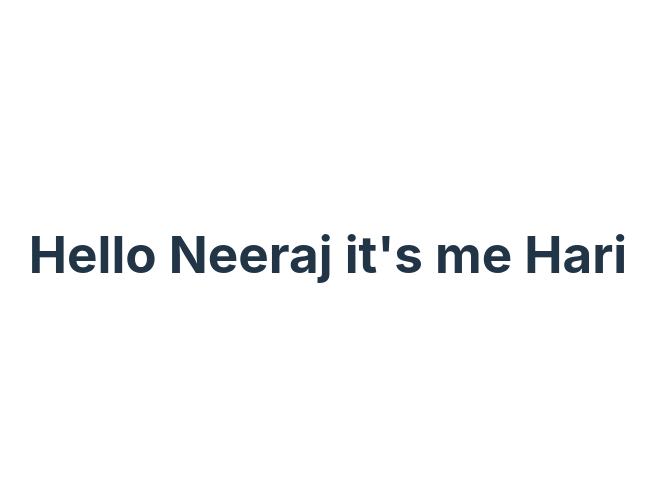
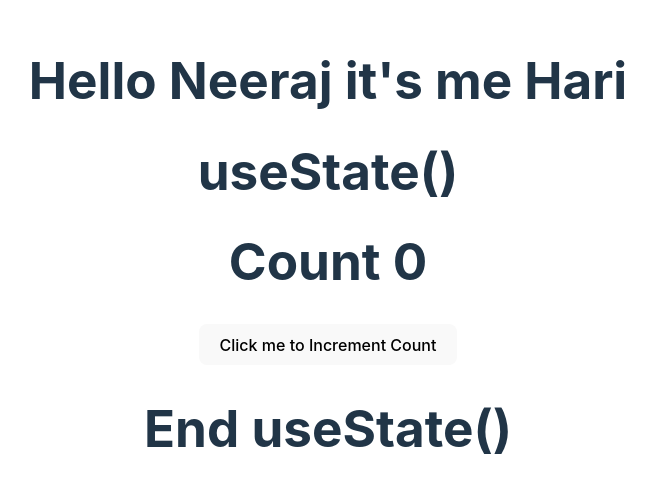
Before and after one commit to earth9890/React-Concepts, a React (Vite) app in the folder Concepts/: page / in a window 1280 px wide. Shown: the part 146-638 px from the top of the page, without its empty margins (312-968 px from the left). Built offline with nearby package versions, Linux system fonts and the light colour scheme.

Commit message:
useState done

```diff
--- a/Concepts/src/App.jsx
+++ b/Concepts/src/App.jsx
@@ -1,6 +1,8 @@
 import { useState } from "react";
 import "./App.css";
 import HelloWorld from "./Componets/HelloWorld";
+import UseState from "./Componets/UseState";
+
 
 function App() {
   const [count, setCount] = useState(0);
@@ -8,6 +10,7 @@ function App() {
   return (
     <>
       <HelloWorld />
+      <UseState/>
     </>
   );
 }
--- /dev/null
+++ b/Concepts/src/Componets/UseState.jsx
@@ -0,0 +1,19 @@
+import React, { useState } from "react";
+
+function UseState() {
+  const [count, setCount] = useState(0);
+
+  function incrementCount() {
+    setCount(count + 1);
+  }
+  return (
+    <>
+      <h1>useState()</h1>
+      <h1>Count {count}</h1>
+      <button onClick={incrementCount}>Click me to Increment Count</button>
+      <h1>End useState()</h1>
+    </>
+  );
+}
+
+export default UseState;
```
